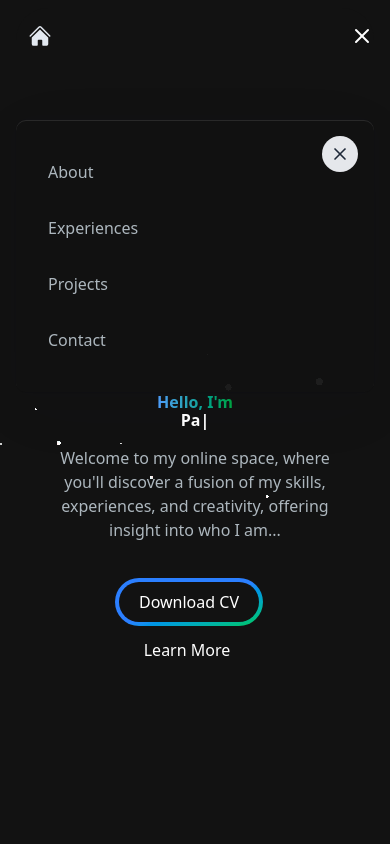
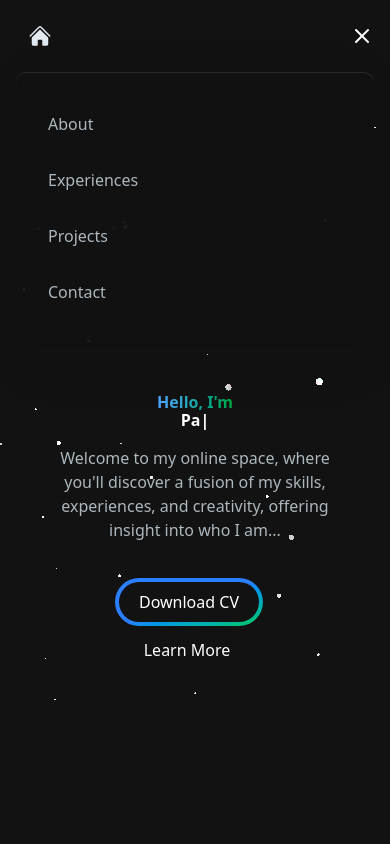
Before and after one commit to parth-galaaa/portfolio, a Next.js app: page / in a window 390 px wide. Both pictures are taken after a click on the icon 362 px from the left and 36 px from the top of the page. Shown: the top 844 px of the page. Built offline with nearby package versions, Linux system fonts and the light colour scheme; some icons are missing.

Commit message:
updated navbar layout

```diff
--- a/src/components/ui/resizable-navbar.tsx
+++ b/src/components/ui/resizable-navbar.tsx
@@ -204,19 +204,10 @@ export const MobileNavMenu = ({
           animate={{ opacity: 1 }}
           exit={{ opacity: 0 }}
           className={cn(
-            "relative inset-x-0 top-16 z-50 flex w-full flex-col items-start justify-start gap-4 rounded-lg px-4 py-8 shadow-[0_0_24px_rgba(34,_42,_53,_0.06),_0_1px_1px_rgba(0,_0,_0,_0.05),_0_0_0_1px_rgba(34,_42,_53,_0.04),_0_0_4px_rgba(34,_42,_53,_0.08),_0_16px_68px_rgba(47,_48,_55,_0.05),_0_1px_0_rgba(255,_255,_255,_0.1)_inset]",
+            "absolute inset-x-0 top-16 z-50 flex w-full flex-col items-start justify-start gap-4 rounded-lg px-4 py-8 shadow-[0_0_24px_rgba(34,_42,_53,_0.06),_0_1px_1px_rgba(0,_0,_0,_0.05),_0_0_0_1px_rgba(34,_42,_53,_0.04),_0_0_4px_rgba(34,_42,_53,_0.08),_0_16px_68px_rgba(47,_48,_55,_0.05),_0_1px_0_rgba(255,_255,_255,_0.1)_inset]",
             className
           )}
         >
-          {/* Close button added to utilize onClose */}
-          <button
-            onClick={onClose}
-            aria-label="Close menu"
-            className="absolute top-4 right-4 rounded-full bg-gray-200 dark:bg-gray-700 p-2 text-gray-800 dark:text-gray-200 hover:bg-gray-300 dark:hover:bg-gray-600 transition"
-          >
-            <IconX size={20} />
-          </button>
-
           {children}
         </motion.div>
       )}
```
